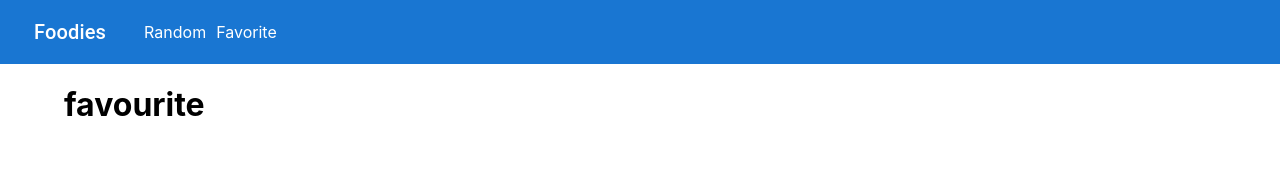
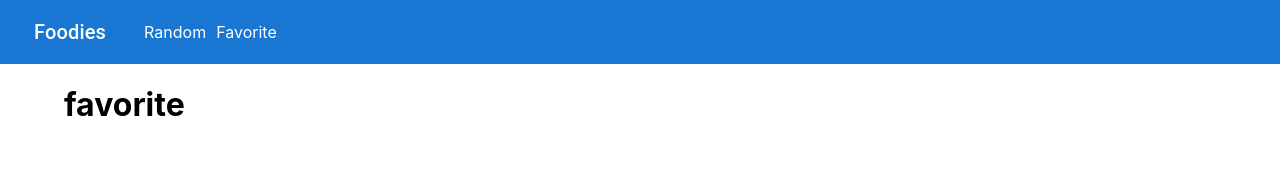
Before and after one commit to parham-mosadeq/foodies, a React (Create React App) app: page /favorite in a window 1280 px wide. Shown: the top 171 px of the page. Built offline with nearby package versions, Linux system fonts and the light colour scheme.

Commit message:
title fixed.

```diff
--- a/src/components/categories/Categories.js
+++ b/src/components/categories/Categories.js
@@ -17,6 +17,8 @@ const Categories = () => {
   const dispatch = useDispatch();
 
   useEffect(() => {
+    document.title = `Foodies | ${cat}`;
+
     dispatch(getCategoryRecipe(cat));
   }, []);
 
@@ -26,7 +28,6 @@ const Categories = () => {
       <Grid container sx={{ margin: '12px auto' }}>
         {categoryItems ? (
           categoryItems.map((item) => {
-
             return (
               <React.Fragment key={item.idMeal}>
                 <Grid item xs={12} md={6} lg={4}>
--- a/src/components/categories/CategoryItem.js
+++ b/src/components/categories/CategoryItem.js
@@ -15,17 +15,12 @@ const CategoryItem = () => {
     (state) => state.catItemNameState.categoryItems.meals
   );
   useEffect(() => {
+    document.title = `Foodies | ${name}`;
+
     dispatch(getCategoryItemsRecipe(name));
   }, []);
   return (
     <Container maxWidth='lg'>
-      {/* <Button
-        variant='contained'
-        onClick={() => nav(-1)}
-        sx={{ color: '#fff', marginTop: '50px' }}
-      >
-        <ArrowBack />
-      </Button> */}
       <BackBtn />
       {catsItem ? (
         catsItem.map((rm) => {
--- a/src/components/favorite/Favorite.js
+++ b/src/components/favorite/Favorite.js
@@ -6,10 +6,10 @@ const Favorite = () => {
   const data = localStorage.getItem('fave');
   const fave = JSON.parse(data);
 
+  document.title = `Foodies | Favorite`;
   return (
     <Container maxWidth='lg'>
-      <h1>favourite</h1>
-
+      <h1>favorite</h1>
       <Grid container mb={5}>
         {fave ? (
           fave.map((item) => {
--- a/src/components/favorite/FavoritePage.js
+++ b/src/components/favorite/FavoritePage.js
@@ -9,6 +9,7 @@ const FavoritePage = () => {
   const { id } = useParams();
   const dispatch = useDispatch();
   useEffect(() => {
+
     // * Calling getRecipe and passing id as param
     dispatch(getIdRecipe(id));
   }, []);
--- a/src/components/headers/HomePage.js
+++ b/src/components/headers/HomePage.js
@@ -14,6 +14,7 @@ const Home = () => {
   useEffect(() => {
     dispatch(getCategoriesRecipe());
   }, []);
+  document.title = `Foodies | Home`;
 
   return (
     <Container maxWidth='lg'>
--- a/src/components/headers/Random.js
+++ b/src/components/headers/Random.js
@@ -34,6 +34,7 @@ const Random = () => {
   useEffect(() => {
     dispatch(getRandomRecipe());
     setIsFave(false);
+    document.title = `Foodies | Random`;
   }, [reload]);
 
   return (
```
